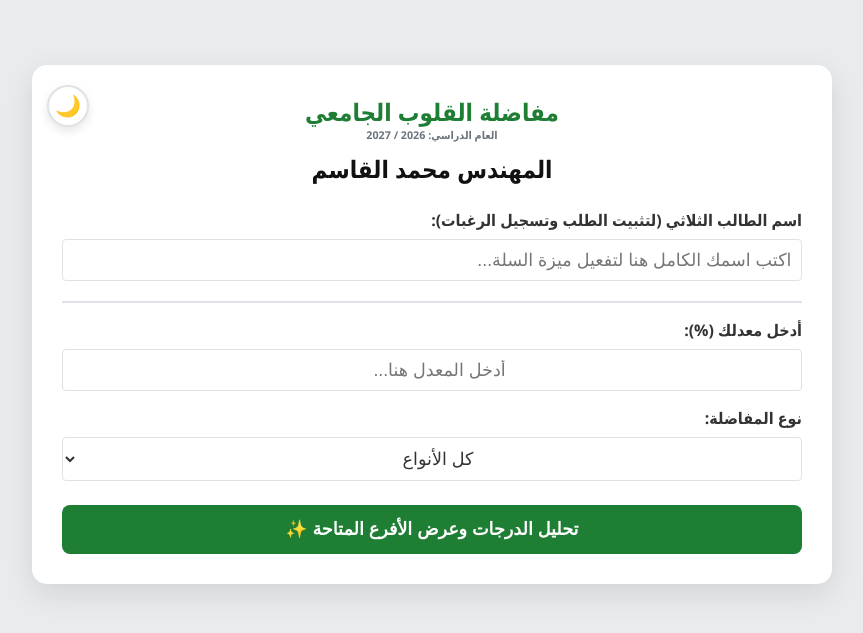
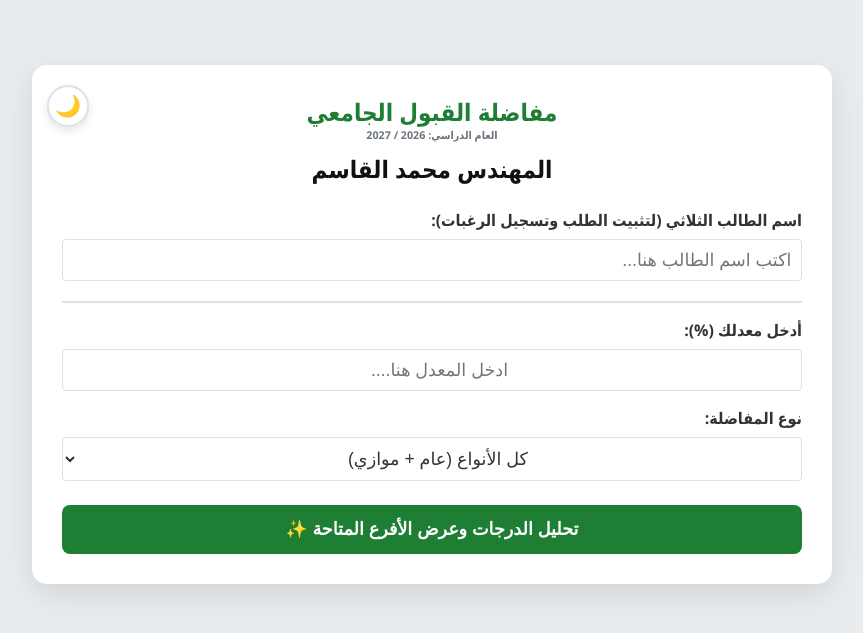
Before and after one commit to mohmadalqaseem20092009/mofadala-app, a Flask app: page / in a window 1280 px wide. Shown: the top 633 px of the page, without its empty margins (208-1071 px from the left). Run offline with Flask 3, Linux system fonts and the light colour scheme.

Commit message:
Update index.html

```diff
--- a/templates/index.html
+++ b/templates/index.html
@@ -13,29 +13,22 @@
             --text-main: #333333;
             --text-title: #111111;
             --border-color: #dee2e6;
-            --input-bg: #ffffff;
         }
-
         [data-theme="dark"] {
             --bg-body: #121212;
             --bg-card: #1e1e1e;
             --text-main: #dddddd;
             --text-title: #ffffff;
             --border-color: #333333;
-            --input-bg: #2a2a2a;
         }
-
         * { box-sizing: border-box; margin: 0; padding: 0; transition: background-color 0.2s ease, color 0.2s ease; }
-
         body {
             font-family: 'Segoe UI', Tahoma, Geneva, Verdana, sans-serif;
             background-color: var(--bg-body);
             color: var(--text-main);
             padding: 20px;
         }
-
         .container { max-width: 800px; margin: 0 auto; position: relative; }
-
         .theme-toggle-btn {
             position: absolute; top: 20px; left: 15px;
             background: var(--bg-card); border: 2px solid var(--border-color);
@@ -43,36 +36,25 @@
             cursor: pointer; display: flex; align-items: center; justify-content: center;
             font-size: 1.3rem; z-index: 10; box-shadow: 0 4px 10px rgba(0,0,0,0.1);
         }
-
         .main-card { border-radius: 15px; box-shadow: 0 10px 30px rgba(0,0,0,0.1); background: var(--bg-card); padding: 30px; margin-top: 45px; }
         .text-center { text-align: center; }
         .mb-4 { margin-bottom: 1.5rem; }
         .mb-3 { margin-bottom: 1rem; }
         .form-label { display: block; margin-bottom: .5rem; font-weight: bold; text-align: right; }
-        .form-control, .form-select { display: block; width: 100%; padding: .6rem; font-size: 1.1rem; background-color: var(--input-bg); color: var(--text-main); border: 1px solid var(--border-color); border-radius: .25rem; text-align: center; outline: none; }
-        .form-control:focus, .form-select:focus { border-color: var(--secondary-color); }
-
+        .form-control, .form-select { display: block; width: 100%; padding: .6rem; font-size: 1.1rem; background-color: var(--bg-card); color: var(--text-main); border: 1px solid var(--border-color); border-radius: .25rem; text-align: center; outline: none; }
         .btn-analyze { display: block; width: 100%; background-color: var(--primary-color); color: white; border: none; padding: 14px; font-size: 1.1rem; border-radius: 8px; cursor: pointer; font-weight: bold; margin-top: 15px; }
         .btn-analyze:hover { background-color: #155d27; }
-
         .faculty-card { background: var(--bg-card); border-right: 5px solid var(--secondary-color); border-left: 1px solid var(--border-color); border-top: 1px solid var(--border-color); border-bottom: 1px solid var(--border-color); border-radius: 8px; padding: 18px; margin-bottom: 15px; display: flex; justify-content: space-between; align-items: center; }
-
-        /* زر الإضافة التفاعلي للأفرع */
         .btn-add-wish { background-color: #007bff; color: white; border: none; padding: 6px 12px; border-radius: 5px; cursor: pointer; font-weight: bold; }
         .btn-add-wish:hover { background-color: #0056b3; }
-
         .loader-container { display: none; text-align: center; margin: 20px 0; }
         .spinner { display: inline-block; width: 2rem; height: 2rem; border: .25em solid currentColor; border-right-color: transparent; border-radius: 50%; animation: spin .75s linear infinite; color: var(--primary-color); }
         @keyframes spin { to { transform: rotate(360deg); } }
         .search-box { display: none; margin-top: 20px; border-top: 2px solid var(--border-color); padding-top: 20px; }
-
-        /* حاوية صندوق رغبات الطالب المختارة */
         .wishlist-container { display: none; margin-top: 30px; margin-bottom: 20px; background-color: rgba(0, 123, 255, 0.05); border: 2px dashed #007bff; border-radius: 10px; padding: 20px; text-align: right; }
         .wish-item { background: var(--bg-card); padding: 10px; border-radius: 5px; margin-bottom: 8px; border: 1px solid var(--border-color); display: flex; justify-content: space-between; align-items: center; }
         .btn-remove-wish { background: #dc3545; color: white; border: none; padding: 3px 8px; border-radius: 4px; cursor: pointer; }
         .btn-submit-excel { background-color: #28a745; color: white; border: none; padding: 12px 25px; font-size: 1.1rem; border-radius: 6px; cursor: pointer; font-weight: bold; width: 100%; margin-top: 15px; }
-        .btn-submit-excel:hover { background-color: #218838; }
-
         .engineer-title { color: var(--text-title); font-weight: 800; font-size: 1.5rem; margin-top: 10px; }
     </style>
 </head>
@@ -83,27 +65,26 @@
 
     <div class="main-card">
         <div class="text-center mb-4">
-            <h2 style="color: var(--primary-color); padding: 0 10px;" class="mb-2">مفاضلة القلوب الجامعي</h2>
+            <h2 style="color: var(--primary-color); padding: 0 10px;" class="mb-2">مفاضلة القبول الجامعي</h2>
             <h6 style="color: #6c757d; margin-bottom: 5px;">العام الدراسي: 2026 / 2027</h6>
             <div class="engineer-title">المهندس محمد القاسم</div>
         </div>
 
-        <!-- خانة إدخال اسم الطالب لربطه بملف الإكسل -->
         <div class="mb-3" style="border-bottom: 2px solid var(--border-color); padding-bottom: 20px;">
             <label class="form-label">اسم الطالب الثلاثي (لتثبيت الطلب وتسجيل الرغبات):</label>
-            <input type="text" id="studentNameInput" class="form-control" placeholder="اكتب اسمك الكامل هنا لتفعيل ميزة السلة..." style="text-align: right;">
+            <input type="text" id="studentNameInput" class="form-control" placeholder="اكتب اسم الطالب هنا..." style="text-align: right;">
         </div>
 
         <form onsubmit="processAnalysis(event)">
             <div class="mb-3">
-                <label class="form-label">أدخل معدلك (%):</label>
-                <input type="number" step="0.01" id="scoreInput" class="form-control" placeholder="أدخل المعدل هنا..." required>
+                <label class="form-label">أدخل معدلك   (%):</label>
+                <input type="number" step="0.01" id="scoreInput" class="form-control" placeholder="ادخل المعدل هنا...." required>
             </div>
 
             <div class="mb-4">
                 <label class="form-label">نوع المفاضلة:</label>
                 <select id="typeSelect" class="form-select">
-                    <option value="all">كل الأنواع </option>
+                    <option value="all">كل الأنواع (عام + موازي)</option>
                     <option value="عام">مفاضلة عامة</option>
                     <option value="موازي">مفاضلة التعليم الموازي</option>
                 </select>
@@ -117,7 +98,6 @@
             <p style="margin-top: 10px;">جاري فرز النتائج المتوافقة...</p>
         </div>
 
-        <!-- صندوق سلة الرغبات المختارة -->
         <div class="wishlist-container" id="wishlistContainer">
             <h3 style="color: #007bff; margin-bottom: 15px;">📋 قائمة رغباتك المختارة للتثبيت:</h3>
             <div id="wishlistWrapper"></div>
@@ -125,7 +105,7 @@
         </div>
 
         <div class="search-box" id="searchBoxContainer">
-            <input type="text" id="innerSearch" class="form-control" placeholder="تصفية فورية بالجامعة أو الكلية (مثال: دمشق، معلوماتية)..." onkeyup="filterResults()" style="margin-bottom: 15px; text-align: right; padding: 10px;">
+            <input type="text" id="innerSearch" class="form-control" placeholder="تصفية فورية بالجامعة أو الكلية..." onkeyup="filterResults()" style="margin-bottom: 15px; text-align: right; padding: 10px;">
             <div id="resultsCount" style="font-weight: bold; margin-bottom: 15px; color: var(--primary-color); text-align: right;"></div>
             <div id="resultsWrapper"></div>
         </div>
@@ -136,20 +116,15 @@
     let rawData = [];
     let selectedWishes = [];
 
-    window.addEventListener('DOMContentLoaded', () => {
-        const body = document.documentElement;
-        const btn = document.getElementById('themeBtn');
-        const currentTheme = localStorage.getItem('theme') || 'light';
-        if (currentTheme === 'dark') { body.setAttribute('data-theme', 'dark'); btn.innerText = '☀️'; }
-    });
-
     function toggleTheme() {
         const body = document.documentElement;
         const btn = document.getElementById('themeBtn');
         if (body.getAttribute('data-theme') === 'dark') {
-            body.removeAttribute('data-theme'); localStorage.setItem('theme', 'light'); btn.innerText = '🌙';
+            body.removeAttribute('data-theme');
+            btn.innerText = '🌙';
         } else {
-            body.setAttribute('data-theme', 'dark'); localStorage.setItem('theme', 'dark'); btn.innerText = '☀️';
+            body.setAttribute('data-theme', 'dark');
+            btn.innerText = '☀️';
         }
     }
 
@@ -161,14 +136,18 @@
         const searchBox = document.getElementById('searchBoxContainer');
         const wrapper = document.getElementById('resultsWrapper');
 
-        loader.style.display = 'block'; searchBox.style.display = 'none'; wrapper.innerHTML = '';
+        loader.style.display = 'block';
+        searchBox.style.display = 'none';
+        wrapper.innerHTML = '';
 
         fetch(`/api/search?score=${score}&type=${type}`)
             .then(res => res.json())
             .then(response => {
-                loader.style.display = 'none'; searchBox.style.display = 'block';
+                loader.style.display = 'none';
+                searchBox.style.display = 'block';
                 if (response.status === 'success' && response.data.length > 0) {
-                    rawData = response.data; renderCards(rawData);
+                    rawData = response.data;
+                    renderCards(rawData);
                 } else {
                     document.getElementById('resultsCount').innerText = '';
                     wrapper.innerHTML = `<div style="text-align:center; color:#856404; padding:15px; background:#fff3cd; border-radius:5px;">لم نجد نتائج متوافقة مع هذا المجموع.</div>`;
@@ -176,10 +155,27 @@
             })
             .catch(err => {
                 loader.style.display = 'none';
-                alert('حدث خطأ في جلب البيانات.');
+                alert('حدث خطأ في الاتصال بالخادم.');
             });
     }
 
     function renderCards(data) {
         const wrapper = document.getElementById('resultsWrapper');
         wrapper.innerHTML = '';
+        document.getElementById('resultsCount').innerText = `عدد الأفرع المتاحة لك: ${data.length}`;
+
+        data.forEach((item, index) => {
+            const card = document.createElement('div');
+            card.className = 'faculty-card';
+
+            // تهيئة النصوص بشكل آمن لمنع تعليق الكود
+            const fac = item.faculty.replace(/"/g, '&quot;');
+            const uni = item.university.replace(/"/g, '&quot;');
+            const typ = item.type.replace(/"/g, '&quot;');
+
+            card.innerHTML = `
+                <div style="text-align: right; flex: 1;">
+                    <h3 style="color:var(--text-title); font-size:1.1rem; font-weight: bold; margin-bottom: 5px;">${item.faculty}</h3>
+                    <small style="color:#6c757d;">🏢 ${item.university} | 📋 ${item.type}</small>
+                </div>
+                <div style="display: flex; align-items: center; gap: 15px;">
```
